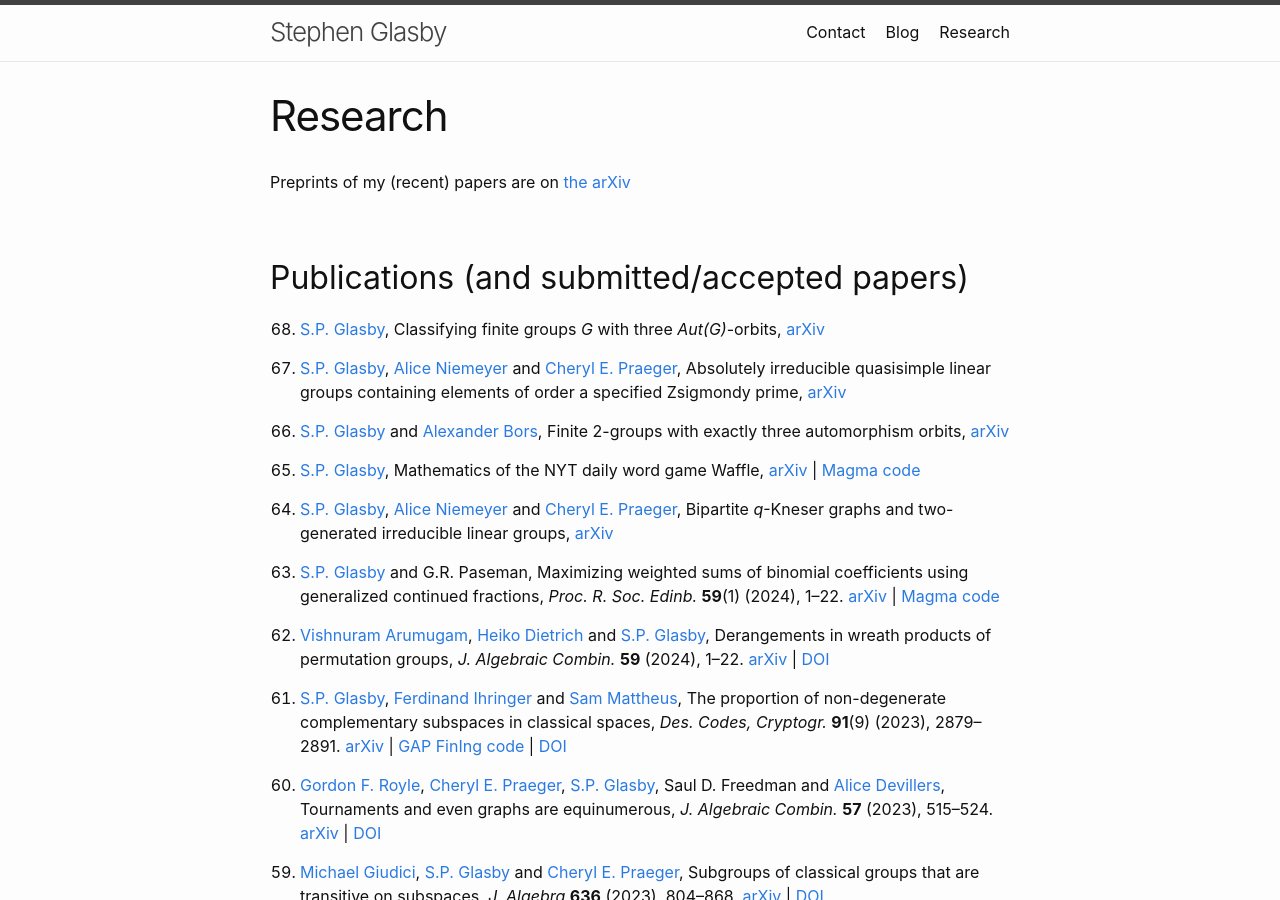
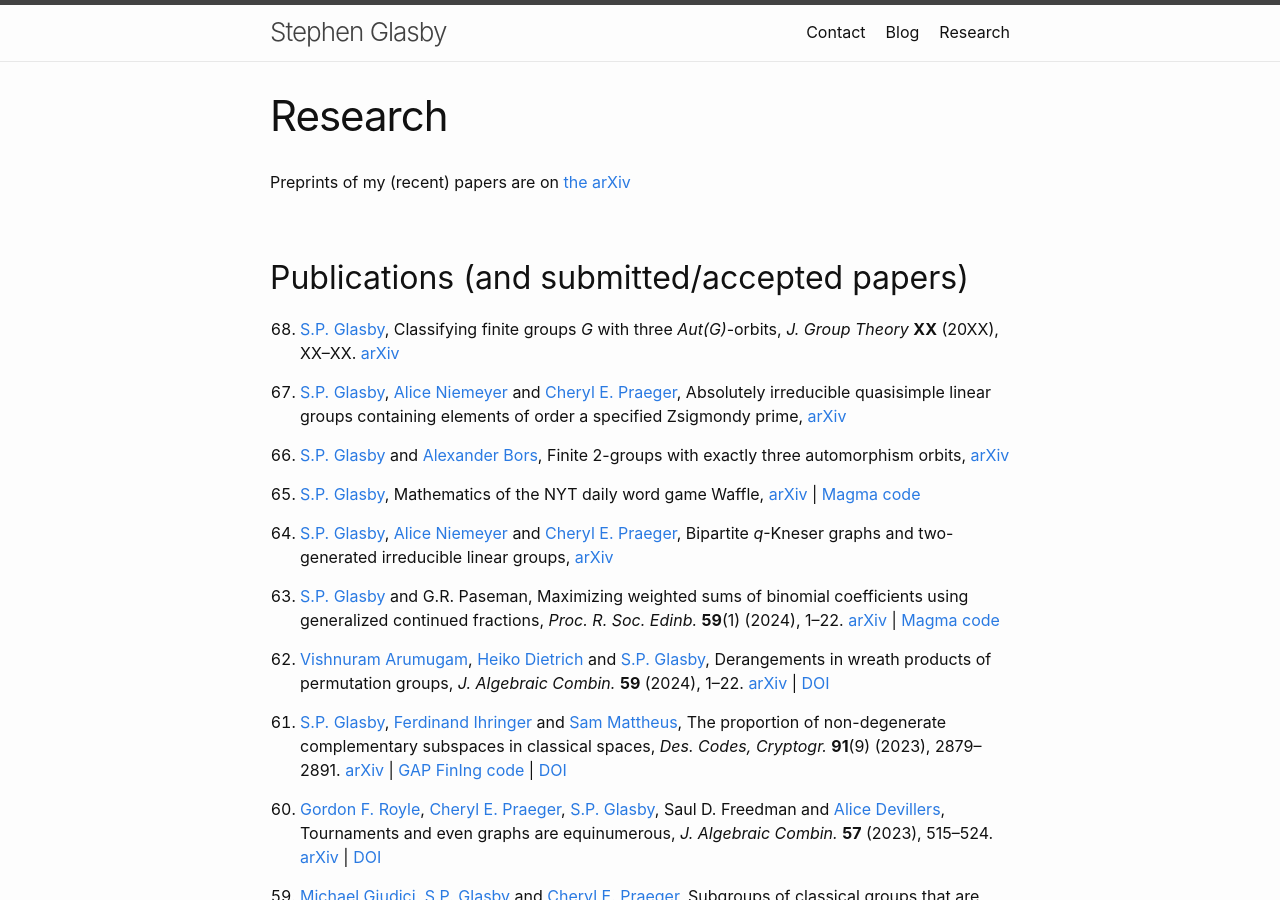
Before and after one commit to StephenGlasby/StephenGlasby.github.io, a Jekyll site: the page built from publications.md, in a window 1280 px wide and 900 px high. Built offline with Jekyll 4.4.1, drawn with Linux system fonts in a browser that asks for light colours.

Commit message:
publications.md

```diff
--- a/publications.md
+++ b/publications.md
@@ -10,6 +10,7 @@ Preprints of my (recent) papers are on [the arXiv](https://arxiv.org/a/glasby_s_
 
 0. [S.P. Glasby](https://stephenglasby.github.io/),
   Classifying finite groups *G* with three *Aut(G)*-orbits,
+  *J. Group Theory* **XX** (20XX), XX--XX.
   [arXiv](https://arxiv.org/abs/2411.11273)
 
 0. [S.P. Glasby](https://stephenglasby.github.io/),
```
